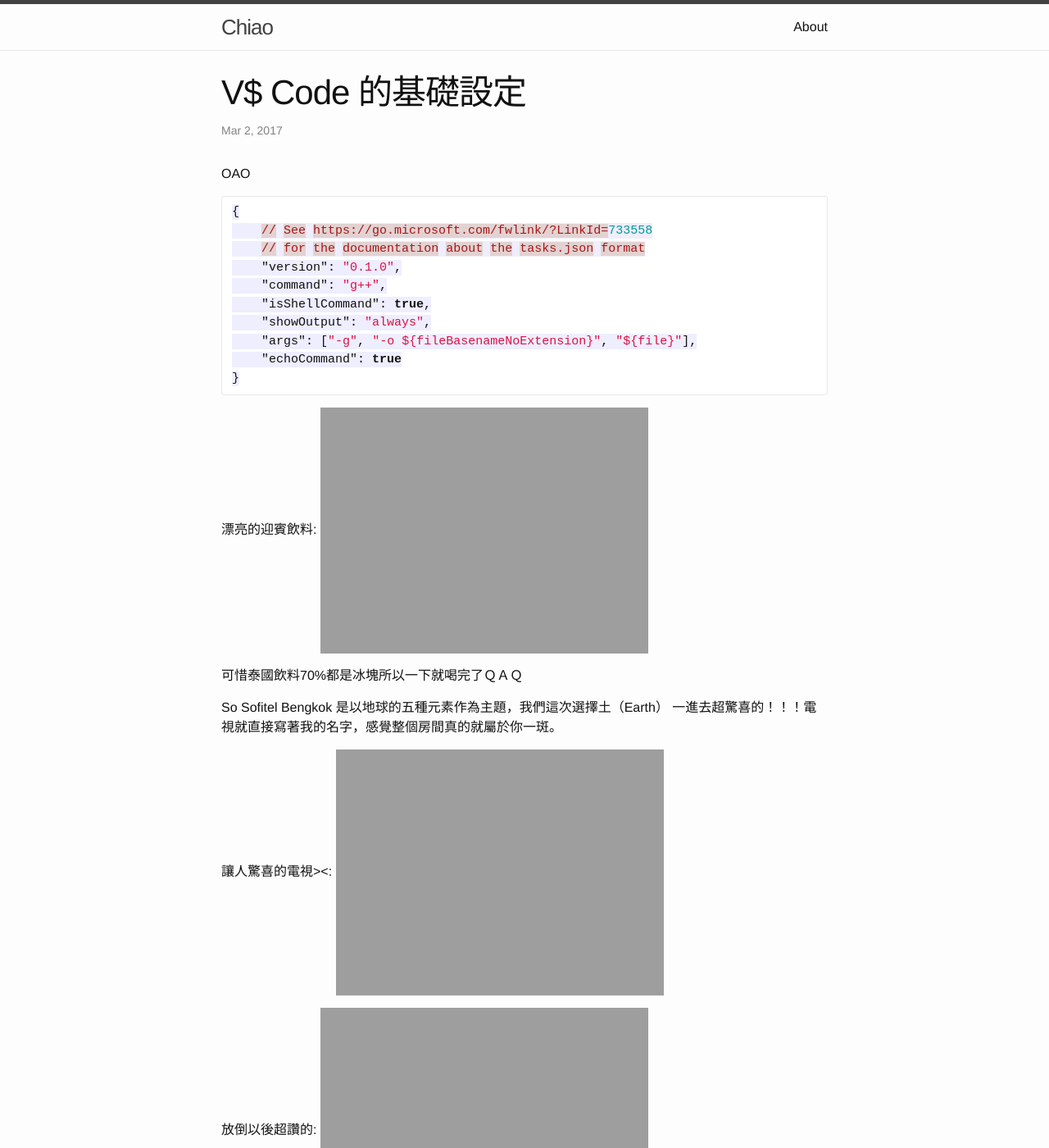
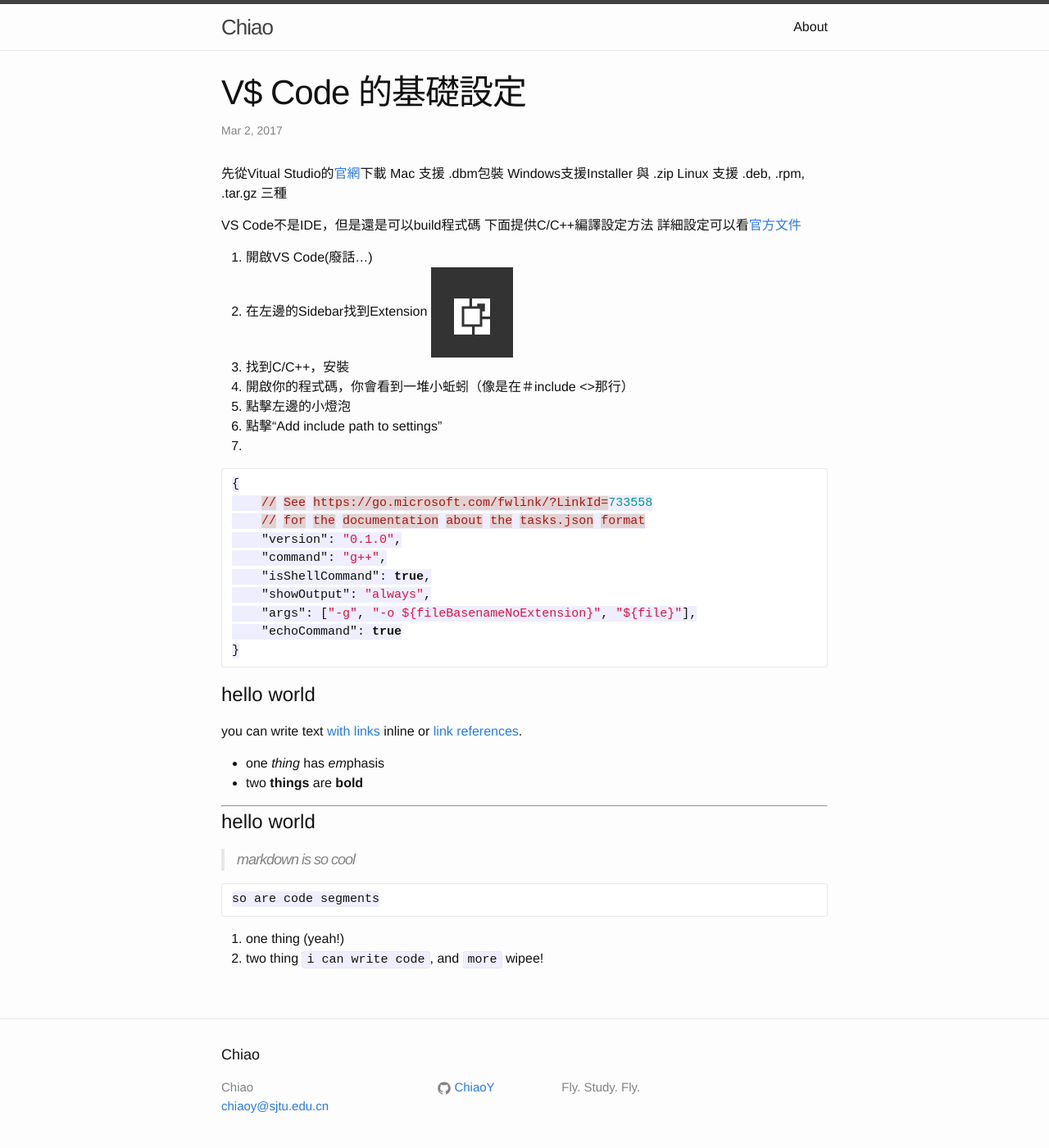
Before and after one commit to ChiaoY/ChiaoY.github.io, a Jekyll site: the page built from _posts/2017-03-02-VS Code Configuration.markdown, in a window 1280 px wide and 1400 px high. Shown: the whole window at 82% size. Built offline with Jekyll 4.4.1, drawn with Linux system fonts in a browser that asks for light colours; some of the changed text lies outside the part shown.

Commit message:
update post

````diff
--- a/_posts/2017-03-02-VS Code Configuration.markdown
+++ b/_posts/2017-03-02-VS Code Configuration.markdown
@@ -6,7 +6,21 @@
 tags: VSCode, C/C++
 ---
 
-OAO
+先從Vitual Studio的[官網](https://code.visualstudio.com/)下載
+Mac 支援 .dbm包裝
+Windows支援Installer 與 .zip
+Linux 支援 .deb, .rpm, .tar.gz 三種
+
+VS Code不是IDE，但是還是可以build程式碼
+下面提供C/C++編譯設定方法
+詳細設定可以看[官方文件](https://code.visualstudio.com/docs/languages/cpp)
+1. 開啟VS Code(廢話...)
+2. 在左邊的Sidebar找到Extension ![Extension](https://chiaoy.github.io/assets/VS Code/Extension.png)
+3. 找到C/C++，安裝
+4. 開啟你的程式碼，你會看到一堆小蚯蚓（像是在＃include <>那行）
+5. 點擊左邊的小燈泡
+6. 點擊“Add include path to settings”
+7.
 
 ```json
 {
@@ -21,46 +35,25 @@
 }
 ```
 
-漂亮的迎賓飲料:
-![漂亮的迎賓飲料](https://chiaoy.github.io/assets/IMG_4481.JPG)
+# hello world
 
-可惜泰國飲料70%都是冰塊所以一下就喝完了ＱＡＱ
+you can write text [with links](http://example.com) inline or [link references][1].
 
-So Sofitel  Bengkok 是以地球的五種元素作為主題，我們這次選擇土（Earth）
-一進去超驚喜的！！！電視就直接寫著我的名字，感覺整個房間真的就屬於你一斑。
+* one _thing_ has *em*phasis
+* two __things__ are **bold**
 
+[1]: http://example.com
 
-讓人驚喜的電視><:
-![讓人驚喜的電視><](https://chiaoy.github.io/assets/IMG_4493.JPG)
+---
 
+hello world
+===========
 
-放倒以後超讚的:
-![貴賓室的VIEW](https://chiaoy.github.io/assets/IMG_0961.JPG)
+<this_is inline="xml"></this_is>
 
-紐西蘭航空的787-9:
-![紐航A359](https://chiaoy.github.io/assets/IMG_0954.JPG)
+> markdown is so cool
 
-今天要搭乘的芬航A359(OH-LWA):
-![紐航A359](https://chiaoy.github.io/assets/IMG_0969.JPG)
+    so are code segments
 
-
-Finnair的登機證好美阿！
-今天的登機證：
-![登機證](https://chiaoy.github.io/assets/IMG_0957.JPG)
-
-
-行程資料:<br/>
-Date: 2016/01/04<br/>
-Carrier:FINNAIR<br />
-Flight No.:AY58<br />
-Route:Shanghai(PVG)-Helsinki(HEL)<br />
-Scheduled Time:10:05-08:15(+1)
-Mileage:4599<br />
-Aircraft:Airbus A350-900 XWB<br />
-Aircraft reg:OH-LWA<br />
-Aircraft age:0.1 year<br />
-Class/Seat No. Economy Class/50B(Aisle)<br />
-
-
-小結：<br />
-芬航一直都是空巴的忠誠合作夥伴，除了小型的Embraer 170及190以外，清一色都是空巴產品，350成為與空巴簽訂第一筆firm contract的航空公司也不令人意外呀！真的蠻幸運能夠搭乘到全世界第一架投入商業營運的A350 Series，許久沒搭乘洲際航線之後，這一次搭乘A359的經驗真的讓人非常驚豔。
+1. one thing (yeah!)
+2. two thing `i can write code`, and `more` wipee!
````
Also changed, not shown: assets/VS Code/Extension.png (added), 2 other files.
